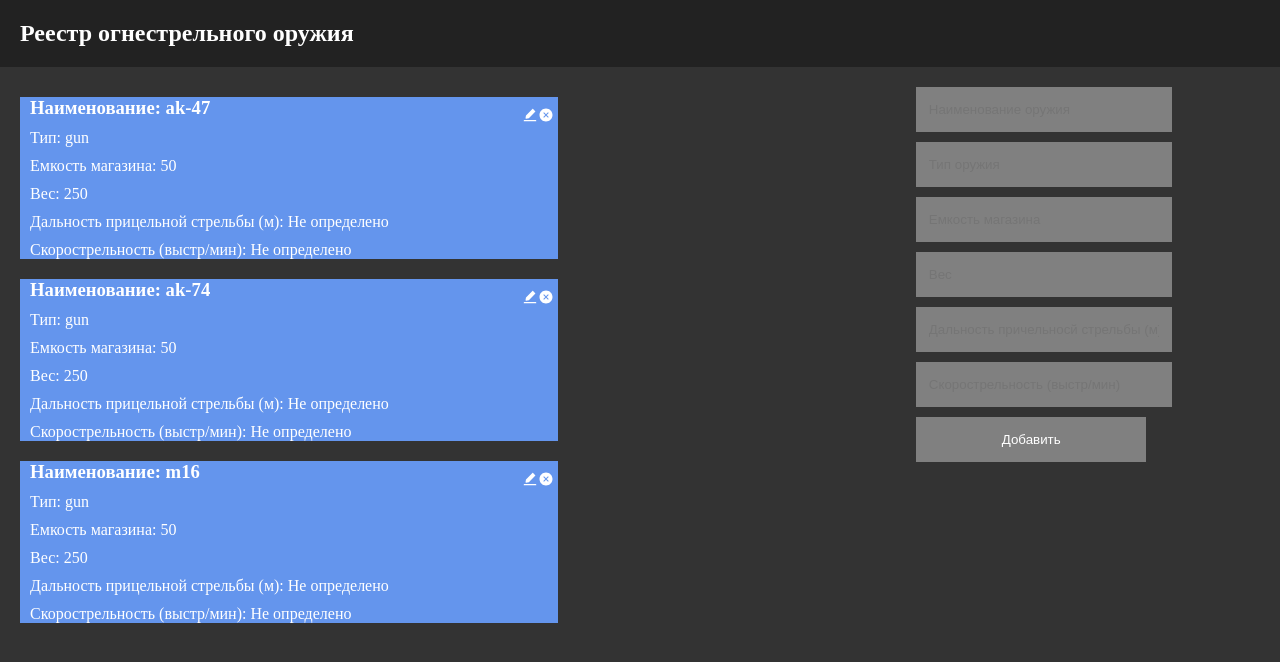
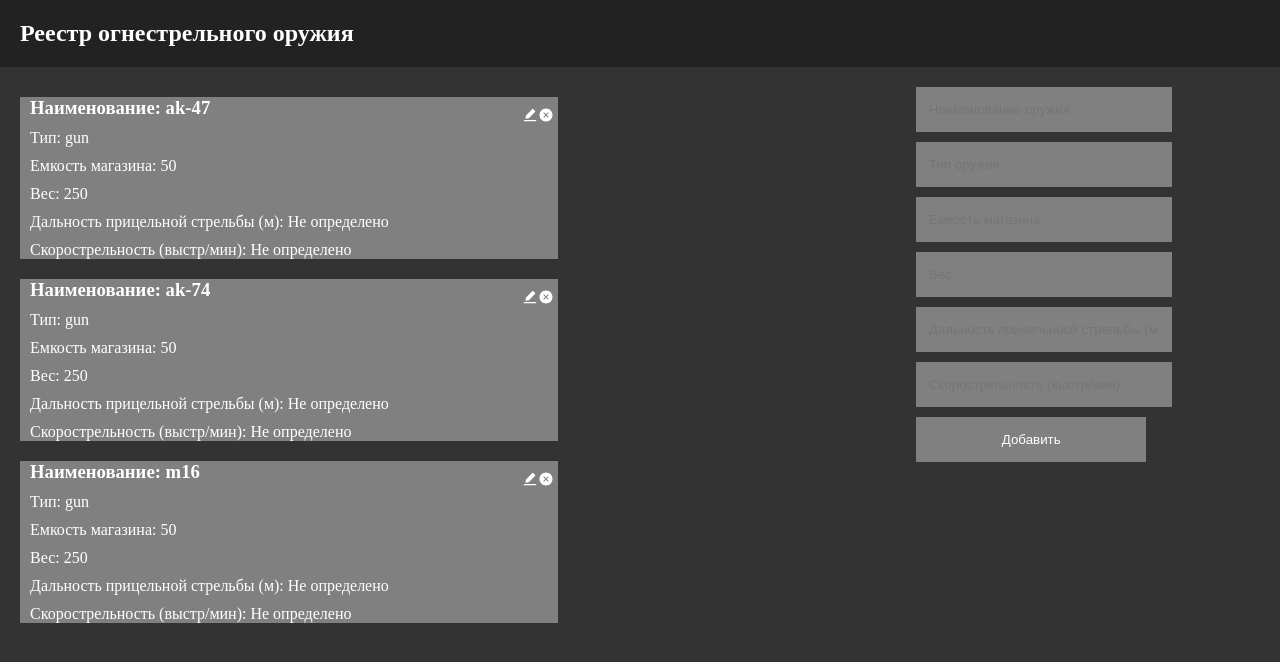
Before and after one commit to olshanskiyvv/RestfulCRUDPracticeProject, a React (Create React App) app in the folder frontend_server/: page / in a window 1280 px wide. Shown: the top 662 px of the page. Built offline with nearby package versions, Linux system fonts and the light colour scheme.

Commit message:
Tmp commit

```diff
--- a/frontend_server/package.json
+++ b/frontend_server/package.json
@@ -7,6 +7,7 @@
     "@testing-library/react": "^13.4.0",
     "@testing-library/user-event": "^13.5.0",
     "axios": "^1.3.4",
+    "cors": "^2.8.5",
     "react": "^18.2.0",
     "react-dom": "^18.2.0",
     "react-icons": "^4.8.0",
--- a/frontend_server/src/App.js
+++ b/frontend_server/src/App.js
@@ -7,6 +7,7 @@ class App extends React.Component {
   constructor(props) {
     super(props);
     this.state = {
+      isUpdated: true,
       weapons: [
           {
             serialNumber: 1,
@@ -50,6 +51,8 @@ class App extends React.Component {
       </aside>
     </div>)
   }
+
+
 }
 
 export default App;
--- a/frontend_server/src/css/style.css
+++ b/frontend_server/src/css/style.css
@@ -23,7 +23,7 @@ main {
 }
 
 .weapon {
-    background-color: cornflowerblue;
+    background-color: gray;
     margin: 20px;
     width: 60%;
 }
@@ -35,7 +35,7 @@ main {
 }
 
 .icons {
-    position: fixed;
+    position: absolute;
     left: 40%;
 }
 
```
Also changed, not shown: 1 other file (tests, documents, lock files or other folders).
